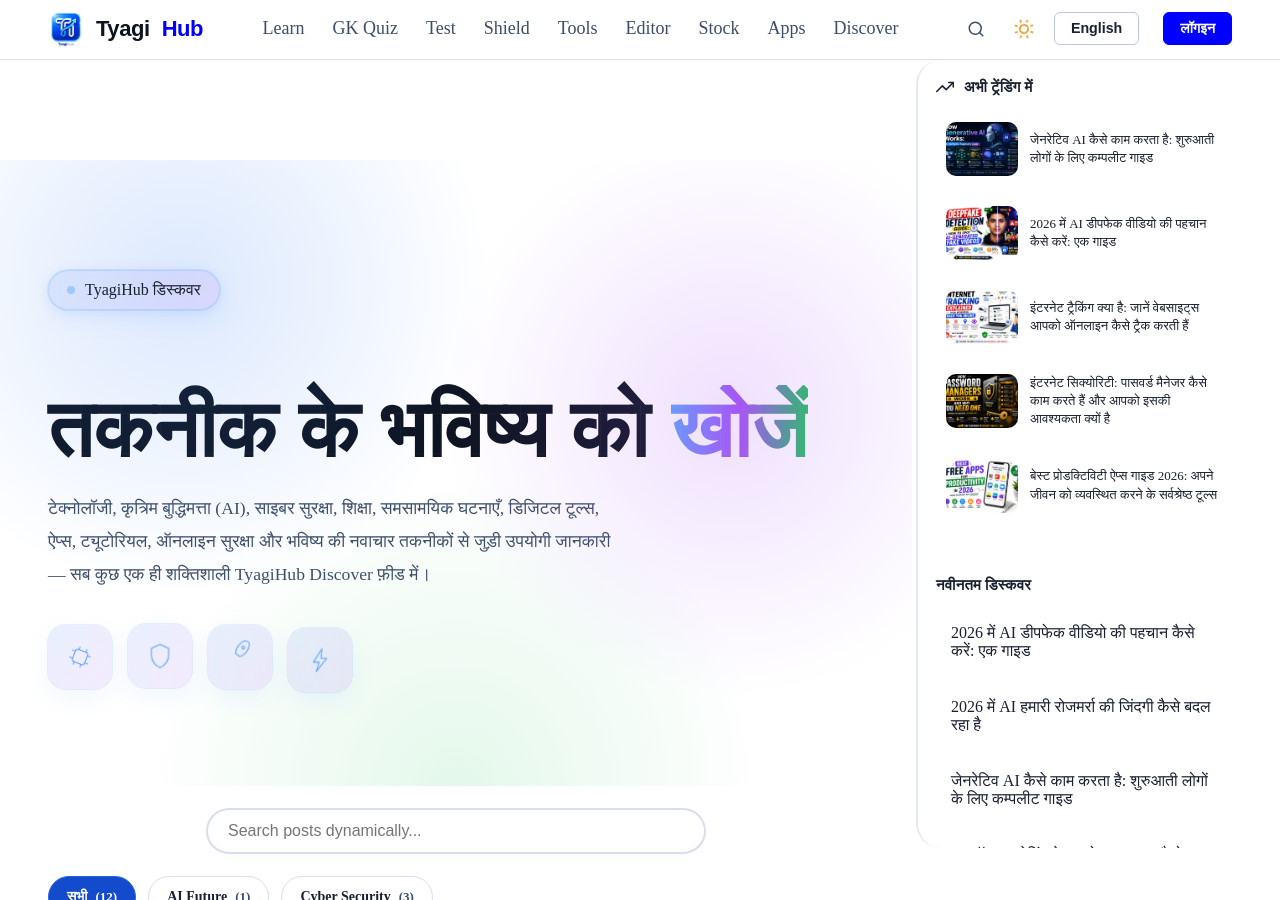
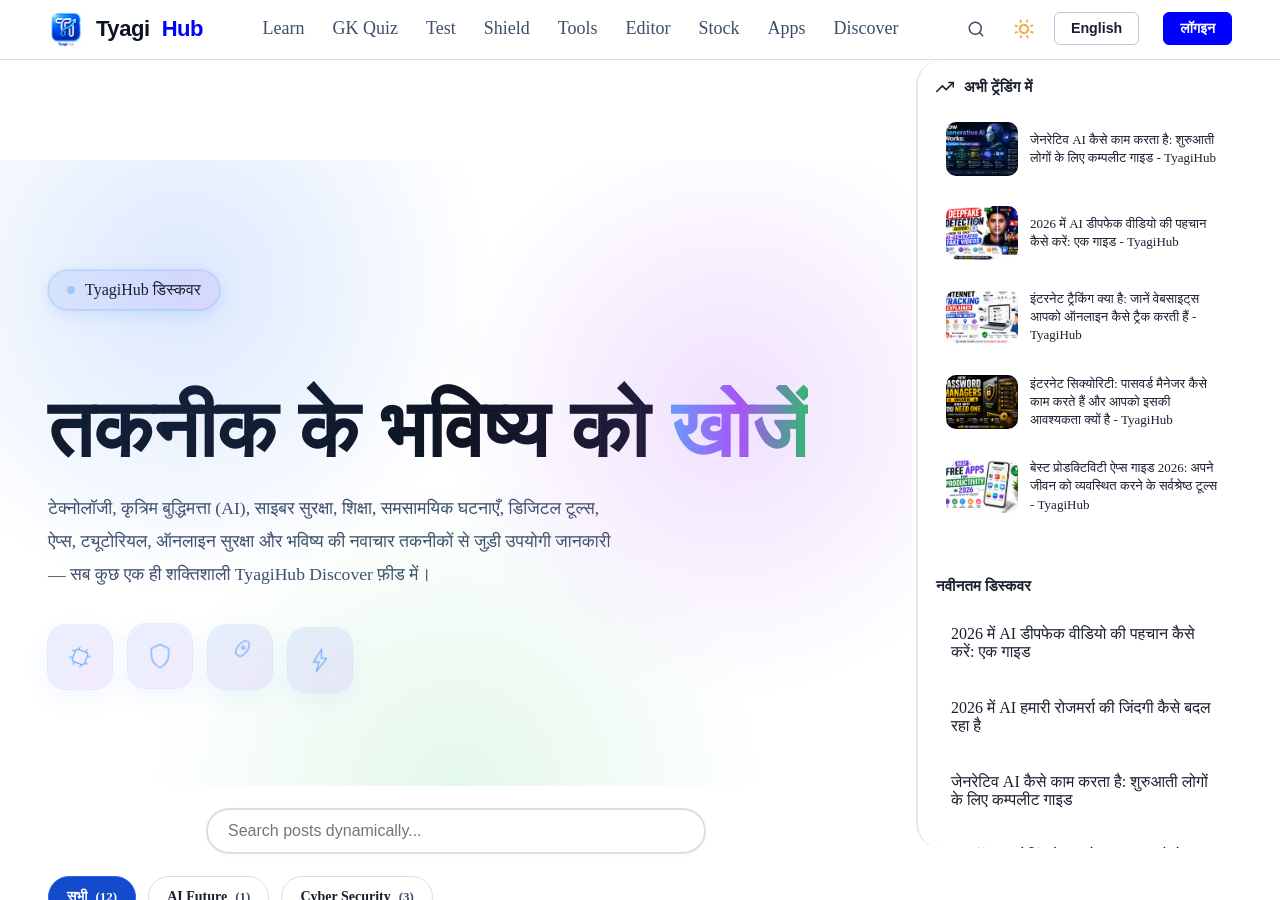
Before and after one commit to HimanshuTyagiJi/TyagiHub, a Jekyll site: the page built from hi/discover/index.html, in a window 1280 px wide and 900 px high. Built offline with Jekyll 4.4.1, drawn with Linux system fonts in a browser that asks for light colours; comment, search, counter and statistics services are not loaded.

Commit message:
Update discover-sidebar.html

```diff
--- a/_includes/sidebars/discover-sidebar.html
+++ b/_includes/sidebars/discover-sidebar.html
@@ -19,9 +19,9 @@
       {% for post in discover_posts %}
         {% unless post.url == page.url %}
         <div class="trending-post-item"
-          data-title="{{ post.title | escape }}"
+          data-title="{{ post.title | escape }} - TyagiHub"
           data-url="{{ post.url | relative_url }}"
-          data-image="{{ post.image }}">
+          data-image="{{ post.image | default:'/assets/images/default-thumb.png' }}">
         </div>
         {% endunless %}
       {% endfor %}
@@ -45,7 +45,7 @@
           {% if post.lang == "hi" %}
             {% unless post.url == page.url %}
             <div class="related-post-item"
-              data-title="{{ post.title | escape }}"
+              data-title="{{ post.title | escape }} - TyagiHub"
               data-url="{{ post.url | relative_url }}"
               data-image="{{ post.image | default:'/assets/images/default-thumb.png' }}">
             </div>
@@ -57,7 +57,7 @@
           {% unless post.lang == "hi" %}
             {% unless post.url == page.url %}
             <div class="related-post-item"
-              data-title="{{ post.title | escape }}"
+              data-title="{{ post.title | escape }} - TyagiHub"
               data-url="{{ post.url | relative_url }}"
               data-image="{{ post.image | default:'/assets/images/default-thumb.png' }}">
             </div>
@@ -69,6 +69,7 @@
   </div>
   {% else %}
   <div class="sidebar-section">
+    <div class="navbar-dropdown-panel__title" style="display:none;">Latest Posts</div>
     <div class="sidebar-title">
       <span>{% if page.lang == "hi" %}नवीनतम डिस्कवर{% else %}Latest Discover{% endif %}</span>
     </div>
@@ -76,7 +77,10 @@
       {% if page.lang == "hi" %}
         {% assign latest_posts = site.posts_hi | sort:"date" | reverse %}
       {% else %}
-        {% assign latest_posts = site.posts | sort:"date" | reverse %}
+        {% assign combined_latest = "" | split: "" %}
+        {% for p in site.posts %}{% assign combined_latest = combined_latest | push: p %}{% endfor %}
+        {% for p in site.shield %}{% assign combined_latest = combined_latest | push: p %}{% endfor %}
+        {% assign latest_posts = combined_latest | sort:"date" | reverse %}
       {% endif %}
 
       {% for post in latest_posts limit:5 %}
@@ -94,7 +98,7 @@
       <span>{% if page.lang == "hi" %}टेलीग्राम अपडेट्स{% else %}Telegram Updates{% endif %}</span>
     </div>
     <a href="https://t.me/TyagiHubs" target="_blank" rel="noopener" class="telegram-card">
-      {% if page.lang == "hi" %}टेलीग्राम चैनल से जुड़ें{% else %}Join Telegram Channel{% endif %}
+      {% if page.lang == "hi" %}टेलीग्राम चैनल से जुड़ें{% else %}Join Telegram Channel{% endif %}
     </a>
   </div>
 
@@ -102,7 +106,8 @@
     <div class="sidebar-title">
       <span>{% if page.lang == "hi" %}यूट्यूब चैनल{% else %}YouTube Channel{% endif %}</span>
     </div>
-    <a href="https://youtube.com/@tyagicore" target="_blank" rel="noopener" class="telegram-card"
+    <!-- 🟢 Fixed Username Link: @TyagiHubs -->
+    <a href="https://youtube.com/@TyagiHubs" target="_blank" rel="noopener" class="telegram-card"
        style="background-color: #FF0000; border-color: #FF0000; color: #ffffff;"
        onmouseover="this.style.backgroundColor='#cc0000'; this.style.borderColor='#cc0000';"
        onmouseout="this.style.backgroundColor='#FF0000'; this.style.borderColor='#FF0000';">
@@ -114,7 +119,8 @@
     <div class="sidebar-title">
       <span>इंस्टाग्राम</span>
     </div>
-    <a href="https://instagram.com/tyagicore" target="_blank" rel="noopener" class="telegram-card"
+    <!-- 🟢 Fixed Username Link: TyagiHub -->
+    <a href="https://instagram.com/TyagiHub" target="_blank" rel="noopener" class="telegram-card"
        style="background: linear-gradient(45deg, #f09433, #e6683c, #dc2743, #cc2366, #bc1888); border: none; color: #ffffff;"
        onmouseover="this.style.filter='brightness(1.1)';"
        onmouseout="this.style.filter='brightness(1)';">
@@ -132,7 +138,7 @@
       <div class="app-logo-box">SM</div>
       <div class="app-details">
         <span class="app-name">Secure Media Player</span>
-        <span class="app-meta">{% if page.lang == "hi" %}प्राइवेट मीडिया सुरक्षा{% else %}Private Media Protection{% endif %}</span>
+        <span class="app-meta">{% if page.lang == "hi" %}प्राइवेट media सुरक्षा{% else %}Private Media Protection{% endif %}</span>
       </div>
       <span class="download-btn">{% if page.lang == "hi" %}जल्द ही{% else %}Soon{% endif %}</span>
     </div>
```
